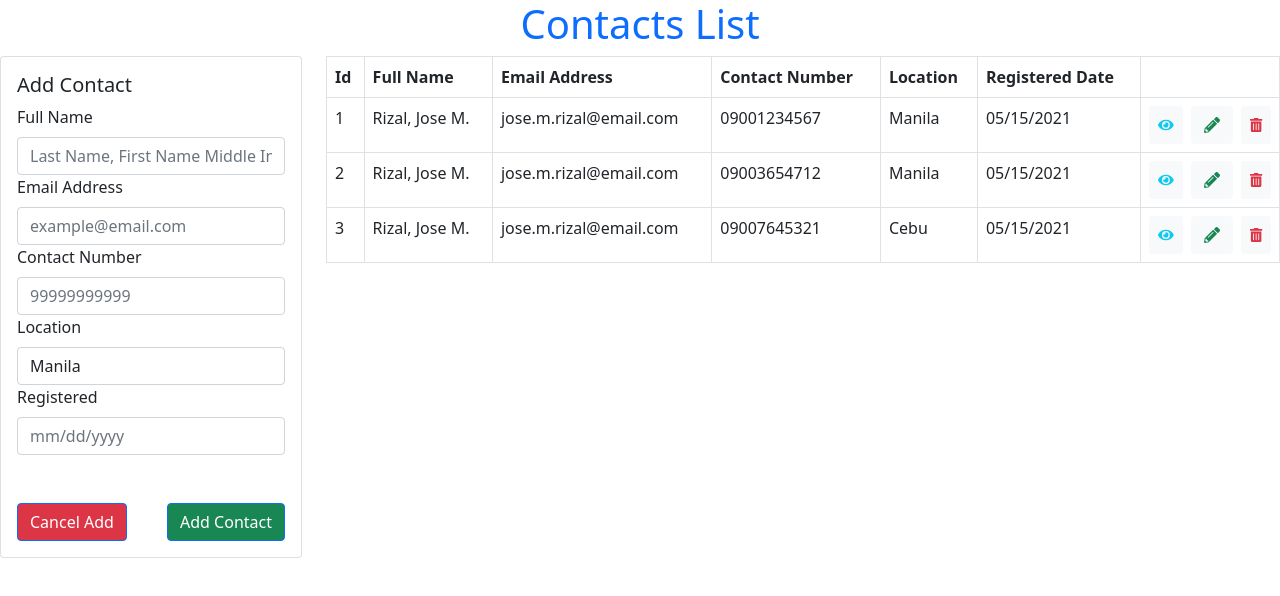
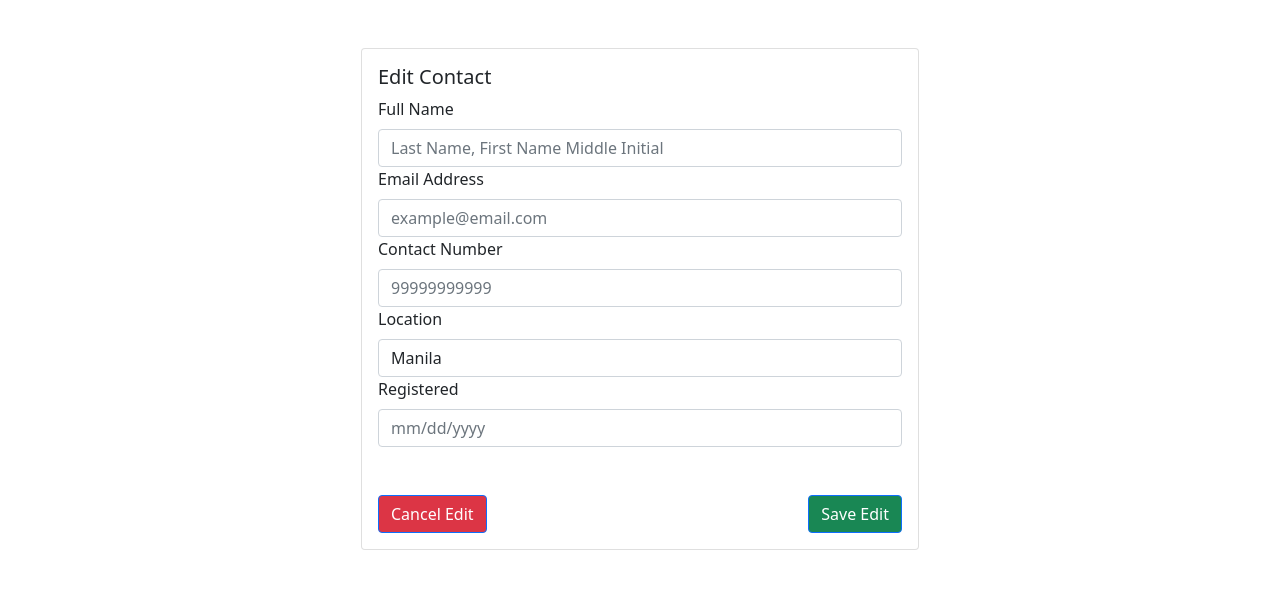
Before and after one commit to mrabara/contactlist, a React (Create React App) app: page /contact/1 in a window 1280 px wide. Shown: the top 596 px of the page. Built offline with nearby package versions, Linux system fonts and the light colour scheme.

Commit message:
edit component added

```diff
--- a/package.json
+++ b/package.json
@@ -13,6 +13,7 @@
     "react": "^17.0.2",
     "react-bootstrap": "^1.6.0",
     "react-dom": "^17.0.2",
+    "react-router-dom": "^5.2.0",
     "react-scripts": "4.0.3",
     "web-vitals": "^1.1.2"
   },
--- a/src/App.js
+++ b/src/App.js
@@ -1,26 +1,19 @@
 import './App.css';
 import 'bootstrap/dist/css/bootstrap.min.css';
-import { FormComponent } from './components/FormComponent';
-import { ContactList } from './components/ContactList';
-import { GlobalProvider } from './context/GlobalState';
-
+import { BrowserRouter as Router, Route, Switch } from 'react-router-dom';
+import { EditContact } from './components/EditContact';
+import { Home } from './components/Home';
 
 function App() {
   return (
     <>
-      <header>
-        <h1 className='text-center text-primary'>Contacts List</h1>
-      </header>
-      <GlobalProvider>
-        <div className="row">
-            <div className="col-3">
-              <FormComponent />
-            </div>
-            <div className="col-9">
-              <ContactList />
-            </div>
-          </div>
-      </GlobalProvider>
+      <Router>
+        <Switch>
+          <Route exact path='/' component={Home} />
+          <Route path='/contact/:id' component={EditContact}/>
+        </Switch>
+      </Router>
+
     </>
   );
 }
--- a/src/components/Contacts.js
+++ b/src/components/Contacts.js
@@ -3,6 +3,8 @@ import { Button } from 'react-bootstrap'
 import { FontAwesomeIcon } from '@fortawesome/react-fontawesome';
 import { faEye, faPencilAlt, faTrashAlt } from '@fortawesome/free-solid-svg-icons';
 import { GlobalContext } from '../context/GlobalState';
+import { Link } from 'react-router-dom';
+
 
 export const Contacts = ({ contact }) => {
     const { viewContact } = useContext(GlobalContext);
@@ -18,7 +20,9 @@ export const Contacts = ({ contact }) => {
             <td>
                 <div className="d-flex justify-content-between">
                     <Button className='text-info btn-light' size='sm' onClick={()=> viewContact(contact.id) }> <FontAwesomeIcon icon={ faEye} /> </Button>
-                    <Button className='text-success btn-light'><FontAwesomeIcon icon={faPencilAlt} /></Button>
+                    <Link to={`/contact/${contact.id}`}>
+                        <Button className='text-success btn-light' ><FontAwesomeIcon icon={faPencilAlt} /></Button>
+                    </Link>
                     <Button className='text-danger btn-light' size='sm'> <FontAwesomeIcon icon={faTrashAlt} /> </Button>
                 </div>
             </td>
--- /dev/null
+++ b/src/components/EditContact.js
@@ -0,0 +1,67 @@
+import React, { useContext, useState } from 'react'
+import { Button, Card, Form } from 'react-bootstrap';
+import { GlobalContext } from '../context/GlobalState'
+
+export const EditContact = ({ match }) => {
+    const { EditContact, locations, contacts} = useContext(GlobalContext);
+    const contactId = match.params.id;
+    const [fname, setFname] = useState('');
+    const [email, setEmail] = useState('');
+    const [phone, setPhone] = useState('');
+    const [location, setLocation] = useState('');
+    const [registered, setRegistered] = useState('');
+
+    const contact = contacts.filter(contact => {
+        return contact.id === contactId;
+    })
+
+    console.log(contact);
+
+
+    return (
+        <div className='container'>
+            <div className="row">
+                <div className="col d-flex justify-content-center">
+                    <Card className='w-50 mt-5'>
+                        <Card.Body>
+                            <Card.Title>Edit Contact</Card.Title>
+                            <Form>
+                                <Form.Group>
+                                    <Form.Label>Full Name</Form.Label>
+                                    <Form.Control value={ fname} type='text' placeholder='Last Name, First Name Middle Initial' onChange={(e)=> setFname(e.target.value)} />
+                                </Form.Group>
+                                <Form.Group>
+                                    <Form.Label>Email Address</Form.Label>
+                                    <Form.Control value={email } type='email' placeholder='example@email.com' onChange={(e)=> setEmail(e.target.value)}/>
+                                </Form.Group>
+                                <Form.Group>
+                                    <Form.Label>Contact Number</Form.Label>
+                                    <Form.Control value={ phone} type='text' placeholder='99999999999' onChange={(e)=> setPhone(e.target.value)} />
+                                </Form.Group>
+                                <Form.Group>
+                                    <Form.Label>Location</Form.Label>
+                                    <Form.Control value={location } as="select" onChange={(e)=> setLocation(e.target.value)}>
+                                        <option defaultValue disabled>Select Location</option>
+                                        {
+                                            locations.map(location => <option key={location.id }>{ location.location}</option>)
+                                        }
+                                    </Form.Control>
+                                    <Form.Group>
+                                        <Form.Label>Registered</Form.Label>
+                                        <Form.Control value={ registered} type='text' placeholder='mm/dd/yyyy' onChange={(e)=> setRegistered(e.target.value)} />
+                                    </Form.Group>
+                                </Form.Group>
+                                <Form.Group>
+                                    <div className="d-flex justify-content-between mt-5">
+                                        <Button className='bg-danger'>Cancel Edit</Button>
+                                        <Button type='submit' className='bg-success'>Save Edit</Button>
+                                    </div>
+                                </Form.Group>
+                            </Form>
+                        </Card.Body>
+                    </Card>
+                </div>
+            </div>
+        </div>
+    )
+}
--- /dev/null
+++ b/src/components/Home.js
@@ -0,0 +1,24 @@
+import React from 'react'
+import { GlobalProvider } from '../context/GlobalState'
+import { ContactList } from './ContactList'
+import { FormComponent } from './FormComponent'
+
+export const Home = () => {
+    return (
+        <>
+            <header>
+                <h1 className='text-center text-primary'>Contacts List</h1>
+            </header>
+            <GlobalProvider>
+                <div className="row">
+                    <div className="col-3">
+                    <FormComponent />
+                    </div>
+                    <div className="col-9">
+                    <ContactList />
+                    </div>
+                </div>
+            </GlobalProvider>
+        </>
+    )
+}
--- a/src/context/GlobalState.js
+++ b/src/context/GlobalState.js
@@ -53,5 +53,12 @@ export const GlobalProvider = ({ children }) => {
         })
     }
 
-    return (<GlobalContext.Provider value={{ contacts: state.contacts, locations: state.locations, addContact }}>{ children }</GlobalContext.Provider>)
+    const editContact = (id) => {
+        dispatch({
+            type: 'EDIT_CONTACT',
+            payload: id
+        })
+    }
+
+    return (<GlobalContext.Provider value={{ contacts: state.contacts, locations: state.locations, addContact, editContact }}>{ children }</GlobalContext.Provider>)
 }
```
Also changed, not shown: 1 other file (tests, documents, lock files or other folders).
